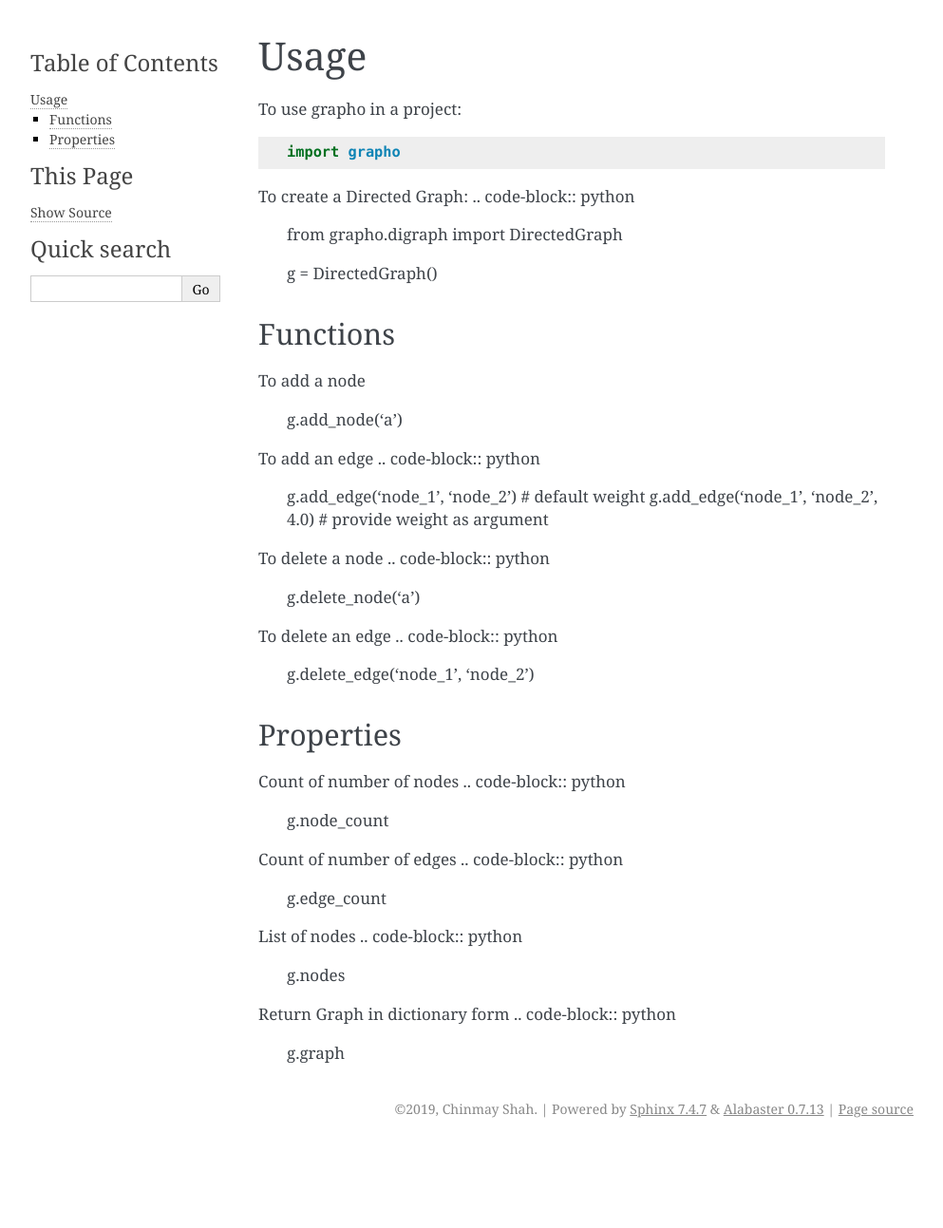
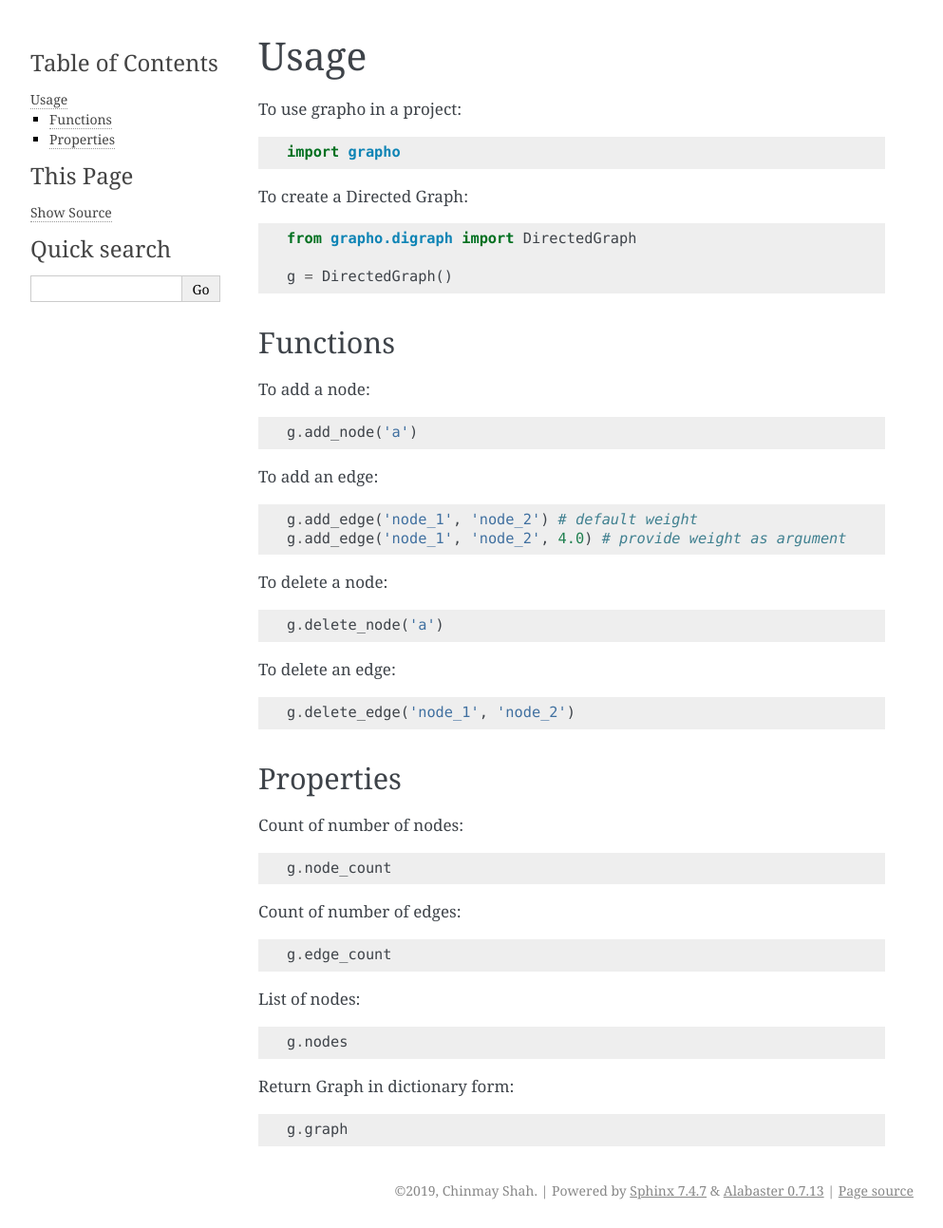
Before and after one commit to chinmayshah99/grapho, a Sphinx documentation site: the page built from docs/usage.rst, in a window 1280 px wide. Shown: the whole page at 95% size, without its empty margins (148-1141 px from the left). Built offline with Sphinx 7.4.7, drawn with Linux system fonts in a browser that asks for light colours; pages that are not in the unit, such as notebooks, are missing from menus; before the commit the page ends 1207 px from its top, so only the background shows below that.

Commit message:
documentation update for usage

```diff
--- a/docs/usage.rst
+++ b/docs/usage.rst
@@ -7,56 +7,57 @@ To use grapho in a project::
     import grapho
 
 
-To create a Directed Graph:
-.. code-block:: python
+To create a Directed Graph::
 
     from grapho.digraph import DirectedGraph
 
     g = DirectedGraph()
 
+
 ---------
 Functions
 ---------
-To add a node
+To add a node::
 
     g.add_node('a')
 
-To add an edge
-.. code-block:: python
+
+To add an edge::
+
     g.add_edge('node_1', 'node_2') # default weight
     g.add_edge('node_1', 'node_2', 4.0) # provide weight as argument
 
-To delete a node
-.. code-block:: python
+
+To delete a node::
 
     g.delete_node('a')
 
-To delete an edge
-.. code-block:: python
+
+To delete an edge::
 
     g.delete_edge('node_1', 'node_2')
+
 
 
 ----------
 Properties
 ----------
 
-Count of number of nodes
-.. code-block:: python
+Count of number of nodes::
 
     g.node_count
 
-Count of number of edges
-.. code-block:: python
+
+Count of number of edges::
 
     g.edge_count
 
-List of nodes
-.. code-block:: python
+
+List of nodes::
 
     g.nodes
 
-Return Graph in dictionary form
-.. code-block:: python
+
+Return Graph in dictionary form::
 
     g.graph
```
